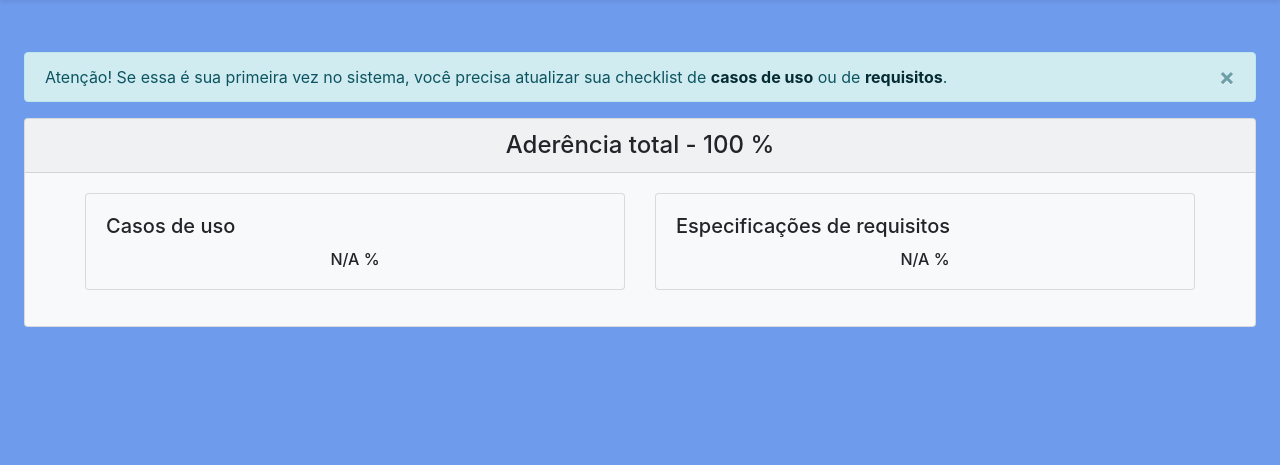
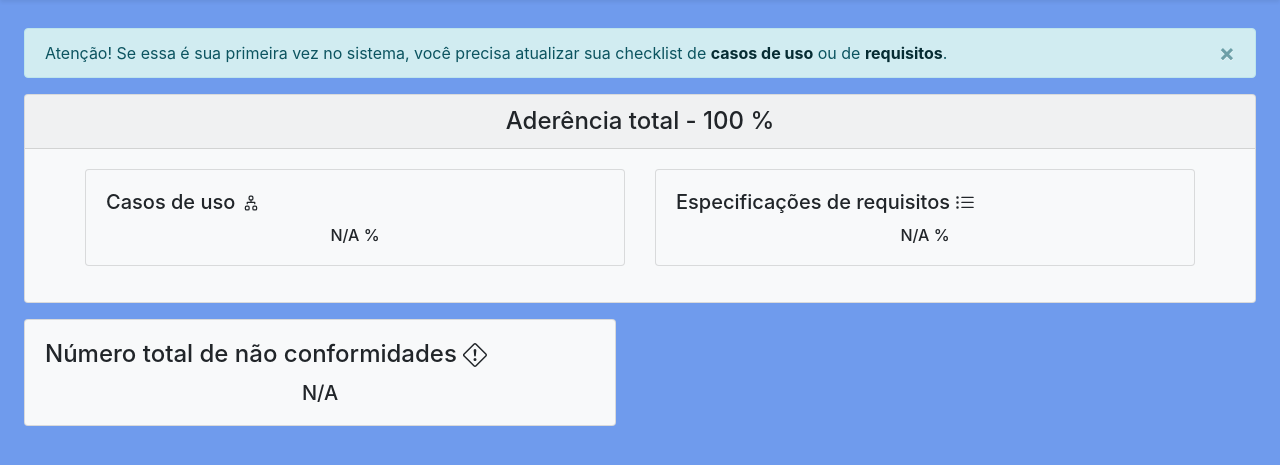
Before and after one commit to n4th4nrjesus/AderenciaGre, a PHP site: page /View/src/dashboard.php in a window 1280 px wide. Shown: the part 56-521 px from the top of the page. Run offline with PHP 8.4, Linux system fonts and the light colour scheme; the visitor is signed in with stand-in values (Sample User, id 1); tables that the repository leaves empty hold one stand-in row (values such as "Sample post").

Commit message:
número total de não conformidades na dashboard

```diff
--- a/Controller/js/dashboard.js
+++ b/Controller/js/dashboard.js
@@ -1,6 +1,8 @@
 const userId = $("#user-id").val();
 
 getTotalAdherence(userId);
+getNonComplianceNumber(userId);
+
 getArtifactsAdherence(userId, 1);
 getArtifactsAdherence(userId, 2);
 
@@ -42,10 +44,27 @@ function getArtifactsAdherence(userId, artifactId) {
   });
 }
 
+function getNonComplianceNumber(userId) {
+  $.ajax({
+    type: "POST",
+    dataType: "json",
+    url:
+      window.location.origin +
+      "/AderenciaGre/Controller/php/dashboard/get_non_compliance_number.php",
+    data: {
+      userId: userId,
+    },
+    success: (response) => {
+      $("#non_compliance_number").html(response);
+      setHundredAlert(response);
+    },
+  });
+}
+
 function setHundredAlert(response) {
-  alert = $("#hundred-alert");
+  const alert = $("#hundred-alert");
 
-  if (response == 100 && !alert.hasClass("show")) {
+  if ([100, "N/A"].includes(response) && !alert.hasClass("show")) {
     alert.removeClass("d-none");
     alert.addClass("fade show");
   }
--- /dev/null
+++ b/Controller/php/dashboard/get_non_compliance_number.php
@@ -0,0 +1,23 @@
+<?php
+include(__DIR__ . '/../../../Database/database_connection.php');
+
+$userId = trim($_POST["userId"]);
+
+$totalItemsQuery = executeSelect("
+    SELECT
+        COUNT(*) AS num_total
+    FROM usuario_pergunta
+    WHERE usuario_id = '{$userId}'
+        AND atendida = 0;
+");
+
+$response = 'N/A';
+
+if ($totalItemsQuery["status"] == 1) {
+    $totalItems = mysqli_fetch_assoc($totalItemsQuery["result"])["num_total"];
+
+    if ($totalItems)
+        $response = $totalItems;
+}
+
+echo json_encode($response);
--- a/Controller/php/is_logged.php
+++ b/Controller/php/is_logged.php
@@ -3,7 +3,7 @@ session_start();
 if (!isset($_SESSION['usuario_id']))
     header("Location: http://" . $_SERVER['HTTP_HOST'] . "/AderenciaGre");
 
-if (isset($_SESSION['LAST_ACTIVITY']) && (time() - $_SESSION['LAST_ACTIVITY'] > 1800)) {
+if (isset($_SESSION['LAST_ACTIVITY']) && (time() - $_SESSION['LAST_ACTIVITY'] > 7200)) {
     session_unset();
     session_destroy();
     header("Location: http://" . $_SERVER['HTTP_HOST'] . "/AderenciaGre");
--- a/View/src/dashboard.php
+++ b/View/src/dashboard.php
@@ -8,7 +8,7 @@ include(__DIR__ . '/../inc/header.php');
 <div class='container-fluid pt-4'>
     <input type="hidden" id="user-id" value="<?= $_SESSION["usuario_id"]; ?>">
     <div class="row">
-        <div class="col-12 p-4">
+        <div class="col-12 pr-4 pl-4">
             <div class="alert alert-info alert-dismissible d-none" id="hundred-alert" role="alert">
                 Atenção! Se essa é sua primeira vez no sistema, você precisa atualizar sua checklist de
                 <a href="#" class="alert-link" id="alert-use-cases">casos de uso</a>
@@ -31,7 +31,12 @@ include(__DIR__ . '/../inc/header.php');
                             <div class="col-12 col-lg-6">
                                 <div class="card bg-light mb-3">
                                     <div class="card-body">
-                                        <h5 class="card-title">Casos de uso</h5>
+                                        <h5 class="card-title">
+                                            Casos de uso
+                                            <svg width="1.25rem" height="1.25rem" viewBox="0 0 16 16" class="bi bi-diagram-2" fill="currentColor" xmlns="http://www.w3.org/2000/svg">
+                                                <path fill-rule="evenodd" d="M6 3.5A1.5 1.5 0 0 1 7.5 2h1A1.5 1.5 0 0 1 10 3.5v1A1.5 1.5 0 0 1 8.5 6v1H11a.5.5 0 0 1 .5.5v1a.5.5 0 0 1-1 0V8h-5v.5a.5.5 0 0 1-1 0v-1A.5.5 0 0 1 5 7h2.5V6A1.5 1.5 0 0 1 6 4.5v-1zM8.5 5a.5.5 0 0 0 .5-.5v-1a.5.5 0 0 0-.5-.5h-1a.5.5 0 0 0-.5.5v1a.5.5 0 0 0 .5.5h1zM3 11.5A1.5 1.5 0 0 1 4.5 10h1A1.5 1.5 0 0 1 7 11.5v1A1.5 1.5 0 0 1 5.5 14h-1A1.5 1.5 0 0 1 3 12.5v-1zm1.5-.5a.5.5 0 0 0-.5.5v1a.5.5 0 0 0 .5.5h1a.5.5 0 0 0 .5-.5v-1a.5.5 0 0 0-.5-.5h-1zm4.5.5a1.5 1.5 0 0 1 1.5-1.5h1a1.5 1.5 0 0 1 1.5 1.5v1a1.5 1.5 0 0 1-1.5 1.5h-1A1.5 1.5 0 0 1 9 12.5v-1zm1.5-.5a.5.5 0 0 0-.5.5v1a.5.5 0 0 0 .5.5h1a.5.5 0 0 0 .5-.5v-1a.5.5 0 0 0-.5-.5h-1z" />
+                                            </svg>
+                                        </h5>
                                         <h6 class="card-text text-center" id="use-cases-adherence">
                                             <svg width="1rem" height="1rem" viewBox="0 0 16 16" class="bi bi-hourglass-split" fill="currentColor" xmlns="http://www.w3.org/2000/svg">
                                                 <path fill-rule="evenodd" d="M2.5 15a.5.5 0 1 1 0-1h1v-1a4.5 4.5 0 0 1 2.557-4.06c.29-.139.443-.377.443-.59v-.7c0-.213-.154-.451-.443-.59A4.5 4.5 0 0 1 3.5 3V2h-1a.5.5 0 0 1 0-1h11a.5.5 0 0 1 0 1h-1v1a4.5 4.5 0 0 1-2.557 4.06c-.29.139-.443.377-.443.59v.7c0 .213.154.451.443.59A4.5 4.5 0 0 1 12.5 13v1h1a.5.5 0 0 1 0 1h-11zm2-13v1c0 .537.12 1.045.337 1.5h6.326c.216-.455.337-.963.337-1.5V2h-7zm3 6.35c0 .701-.478 1.236-1.011 1.492A3.5 3.5 0 0 0 4.5 13s.866-1.299 3-1.48V8.35zm1 0c0 .701.478 1.236 1.011 1.492A3.5 3.5 0 0 1 11.5 13s-.866-1.299-3-1.48V8.35z" />
@@ -43,7 +48,12 @@ include(__DIR__ . '/../inc/header.php');
                             <div class="col-12 col-lg-6">
                                 <div class="card bg-light mb-3">
                                     <div class="card-body">
-                                        <h5 class="card-title">Especificações de requisitos</h5>
+                                        <h5 class="card-title">
+                                            Especificações de requisitos
+                                            <svg width="1.25rem" height="1.25rem" viewBox="0 0 16 16" class="bi bi-list-ul" fill="currentColor" xmlns="http://www.w3.org/2000/svg">
+                                                <path fill-rule="evenodd" d="M5 11.5a.5.5 0 0 1 .5-.5h9a.5.5 0 0 1 0 1h-9a.5.5 0 0 1-.5-.5zm0-4a.5.5 0 0 1 .5-.5h9a.5.5 0 0 1 0 1h-9a.5.5 0 0 1-.5-.5zm0-4a.5.5 0 0 1 .5-.5h9a.5.5 0 0 1 0 1h-9a.5.5 0 0 1-.5-.5zm-3 1a1 1 0 1 0 0-2 1 1 0 0 0 0 2zm0 4a1 1 0 1 0 0-2 1 1 0 0 0 0 2zm0 4a1 1 0 1 0 0-2 1 1 0 0 0 0 2z" />
+                                            </svg>
+                                        </h5>
                                         <h6 class="card-text text-center" id="requirements-adherence">
                                             <svg width="1rem" height="1rem" viewBox="0 0 16 16" class="bi bi-hourglass-split" fill="currentColor" xmlns="http://www.w3.org/2000/svg">
                                                 <path fill-rule="evenodd" d="M2.5 15a.5.5 0 1 1 0-1h1v-1a4.5 4.5 0 0 1 2.557-4.06c.29-.139.443-.377.443-.59v-.7c0-.213-.154-.451-.443-.59A4.5 4.5 0 0 1 3.5 3V2h-1a.5.5 0 0 1 0-1h11a.5.5 0 0 1 0 1h-1v1a4.5 4.5 0 0 1-2.557 4.06c-.29.139-.443.377-.443.59v.7c0 .213.154.451.443.59A4.5 4.5 0 0 1 12.5 13v1h1a.5.5 0 0 1 0 1h-11zm2-13v1c0 .537.12 1.045.337 1.5h6.326c.216-.455.337-.963.337-1.5V2h-7zm3 6.35c0 .701-.478 1.236-1.011 1.492A3.5 3.5 0 0 0 4.5 13s.866-1.299 3-1.48V8.35zm1 0c0 .701.478 1.236 1.011 1.492A3.5 3.5 0 0 1 11.5 13s-.866-1.299-3-1.48V8.35z" />
@@ -57,6 +67,24 @@ include(__DIR__ . '/../inc/header.php');
                 </div>
             </div>
         </div>
+        <div class="col-12 col-lg-6 pr-4 pl-4">
+            <div class="card bg-light mb-3">
+                <div class="card-body">
+                    <h4 class="card-title">
+                        Número total de não conformidades
+                        <svg width="1.5rem" height="1.5rem" viewBox="0 0 16 16" class="bi bi-exclamation-diamond" fill="currentColor" xmlns="http://www.w3.org/2000/svg">
+                            <path fill-rule="evenodd" d="M6.95.435c.58-.58 1.52-.58 2.1 0l6.515 6.516c.58.58.58 1.519 0 2.098L9.05 15.565c-.58.58-1.519.58-2.098 0L.435 9.05a1.482 1.482 0 0 1 0-2.098L6.95.435zm1.4.7a.495.495 0 0 0-.7 0L1.134 7.65a.495.495 0 0 0 0 .7l6.516 6.516a.495.495 0 0 0 .7 0l6.516-6.516a.495.495 0 0 0 0-.7L8.35 1.134z" />
+                            <path d="M7.002 11a1 1 0 1 1 2 0 1 1 0 0 1-2 0zM7.1 4.995a.905.905 0 1 1 1.8 0l-.35 3.507a.552.552 0 0 1-1.1 0L7.1 4.995z" />
+                        </svg>
+                    </h4>
+                    <h5 class="card-text text-center" id="non_compliance_number">
+                        <svg width="1.25rem" height="1.25rem" viewBox="0 0 16 16" class="bi bi-hourglass-split" fill="currentColor" xmlns="http://www.w3.org/2000/svg">
+                            <path fill-rule="evenodd" d="M2.5 15a.5.5 0 1 1 0-1h1v-1a4.5 4.5 0 0 1 2.557-4.06c.29-.139.443-.377.443-.59v-.7c0-.213-.154-.451-.443-.59A4.5 4.5 0 0 1 3.5 3V2h-1a.5.5 0 0 1 0-1h11a.5.5 0 0 1 0 1h-1v1a4.5 4.5 0 0 1-2.557 4.06c-.29.139-.443.377-.443.59v.7c0 .213.154.451.443.59A4.5 4.5 0 0 1 12.5 13v1h1a.5.5 0 0 1 0 1h-11zm2-13v1c0 .537.12 1.045.337 1.5h6.326c.216-.455.337-.963.337-1.5V2h-7zm3 6.35c0 .701-.478 1.236-1.011 1.492A3.5 3.5 0 0 0 4.5 13s.866-1.299 3-1.48V8.35zm1 0c0 .701.478 1.236 1.011 1.492A3.5 3.5 0 0 1 11.5 13s-.866-1.299-3-1.48V8.35z" />
+                        </svg>
+                    </h5>
+                </div>
+            </div>
+        </div>
     </div>
 </div>
 
```
